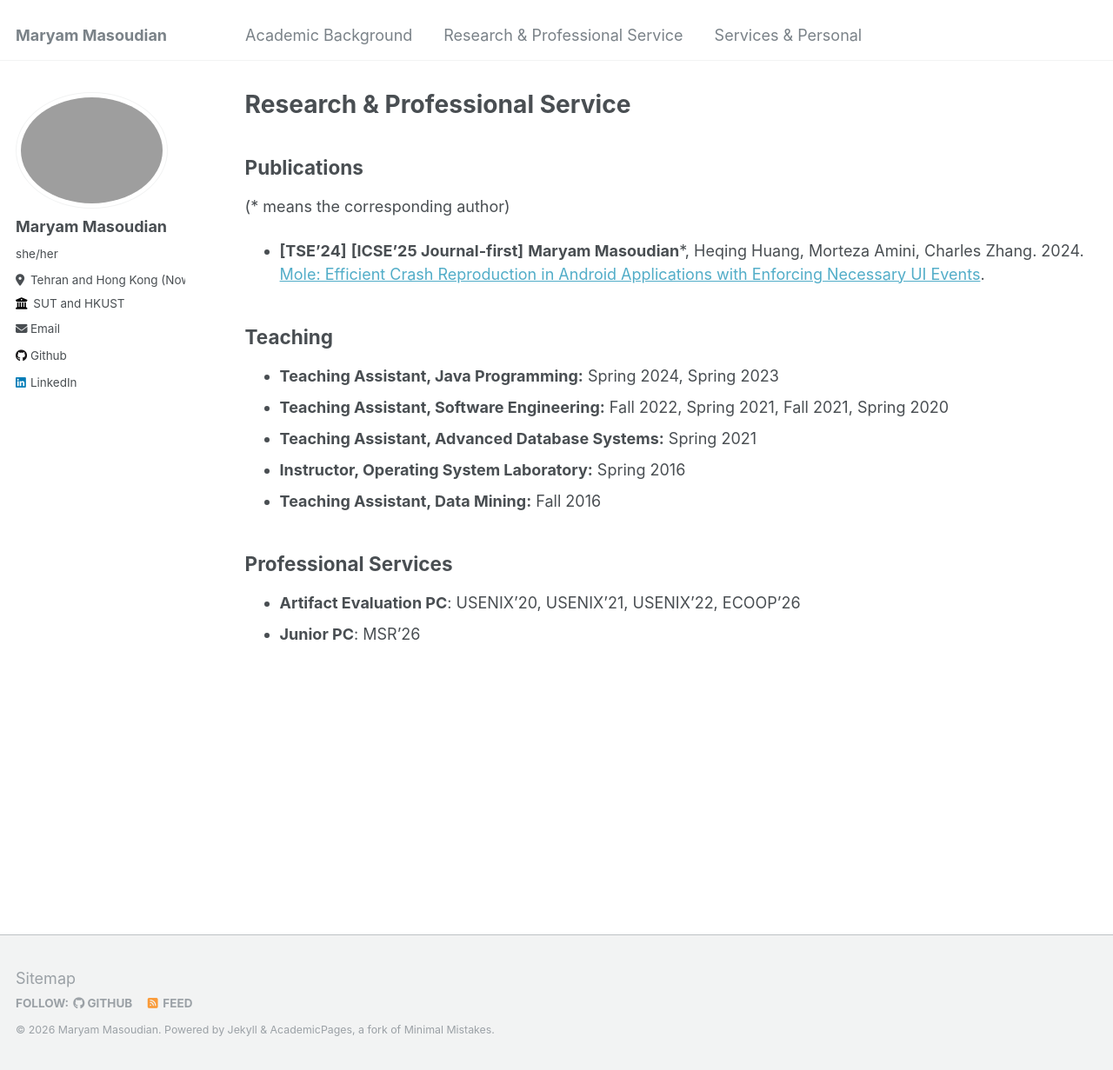
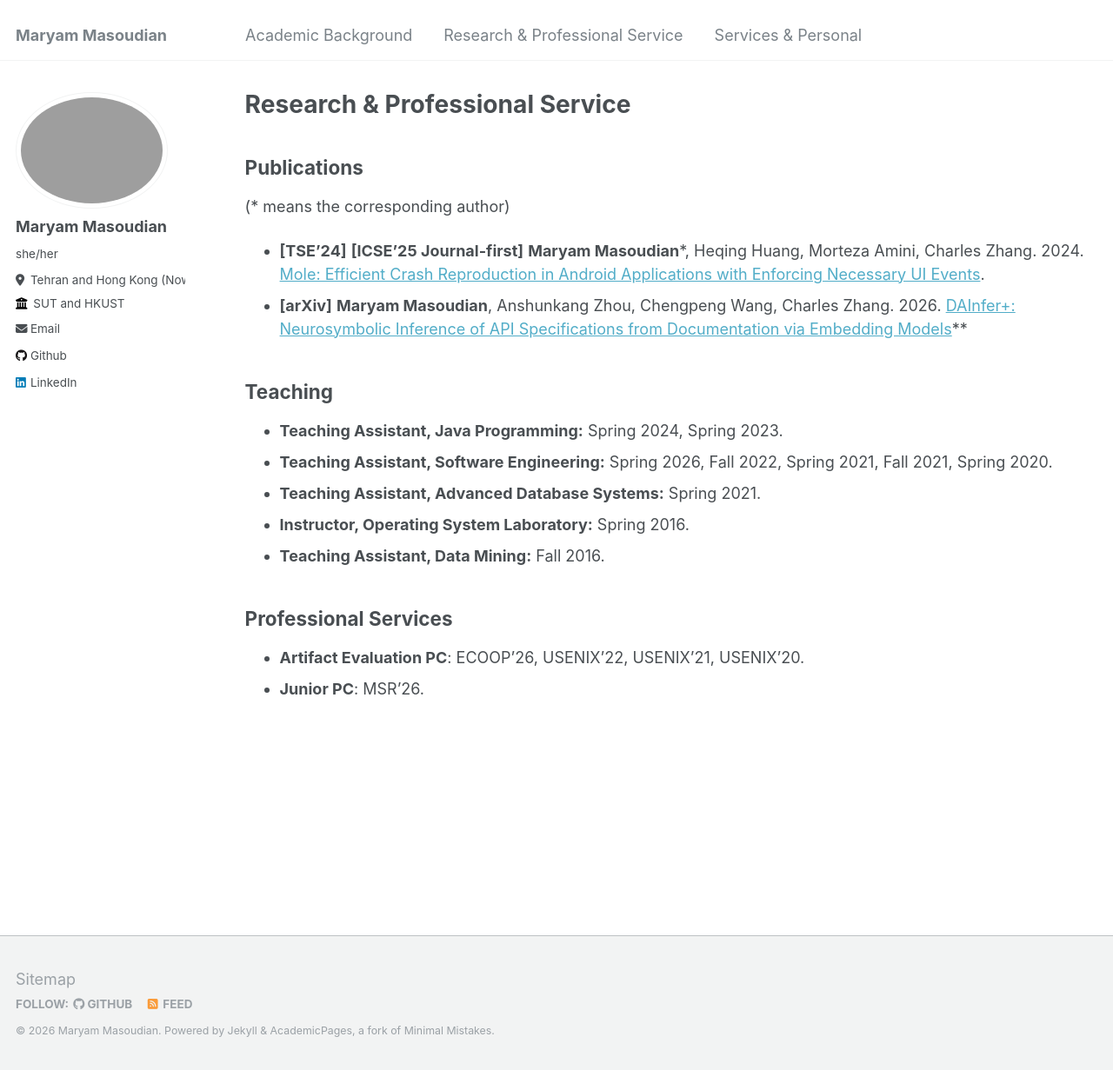
Before and after one commit to maryammsd/maryammsd.github.io, a Jekyll site: the page built from _pages/research.md, in a window 1280 px wide and 1231 px high. Shown: the whole window at 87% size. Built offline with Jekyll 4.4.1, drawn with Linux system fonts in a browser that asks for light colours.

Commit message:
Revise research publications and teaching assistant roles
Updated publication and teaching assistant entries with new details.

```diff
--- a/_pages/research.md
+++ b/_pages/research.md
@@ -11,14 +11,16 @@ redirect_from:
 (* means the corresponding author)
 
 * **[TSE'24]** **[ICSE'25 Journal-first]** **Maryam Masoudian***, Heqing Huang, Morteza Amini, Charles Zhang. 2024. [Mole: Efficient Crash Reproduction in Android Applications with Enforcing Necessary UI Events](https://ieeexplore.ieee.org/document/10599338).
+* **[arXiv]** **Maryam Masoudian**, Anshunkang Zhou, Chengpeng Wang, Charles Zhang. 2026. [DAInfer+: Neurosymbolic Inference of API Specifications from Documentation
+via Embedding Models]()**
 
 ## Teaching
-* **Teaching Assistant, Java Programming:** Spring 2024, Spring 2023
-* **Teaching Assistant, Software Engineering:** Fall 2022, Spring 2021, Fall 2021, Spring 2020
-* **Teaching Assistant, Advanced Database Systems:** Spring 2021
-* **Instructor, Operating System Laboratory:** Spring 2016
-* **Teaching Assistant, Data Mining:** Fall 2016
+* **Teaching Assistant, Java Programming:** Spring 2024, Spring 2023.
+* **Teaching Assistant, Software Engineering:** Spring 2026, Fall 2022, Spring 2021, Fall 2021, Spring 2020.
+* **Teaching Assistant, Advanced Database Systems:** Spring 2021.
+* **Instructor, Operating System Laboratory:** Spring 2016.
+* **Teaching Assistant, Data Mining:** Fall 2016.
 
 ## Professional Services
-* **Artifact Evaluation PC**: USENIX’20, USENIX’21, USENIX’22, ECOOP'26
-* **Junior PC**: MSR’26
+* **Artifact Evaluation PC**: ECOOP'26, USENIX’22, USENIX’21, USENIX’20.
+* **Junior PC**: MSR’26.
```
